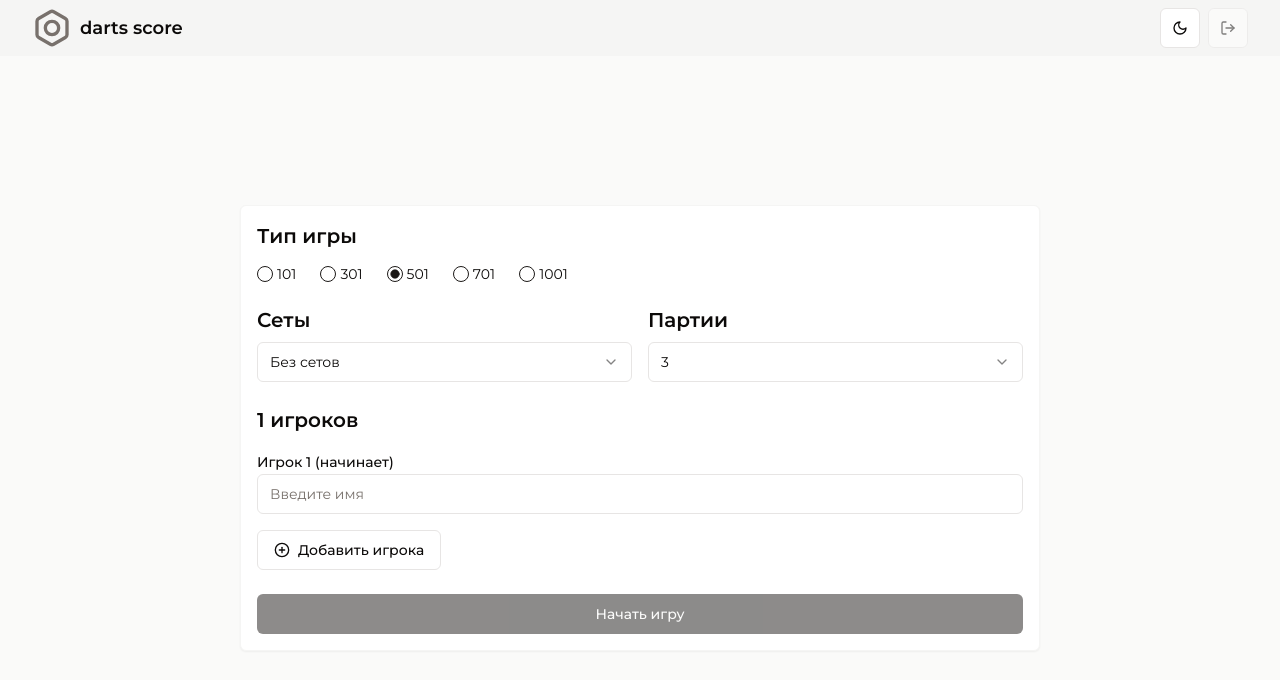
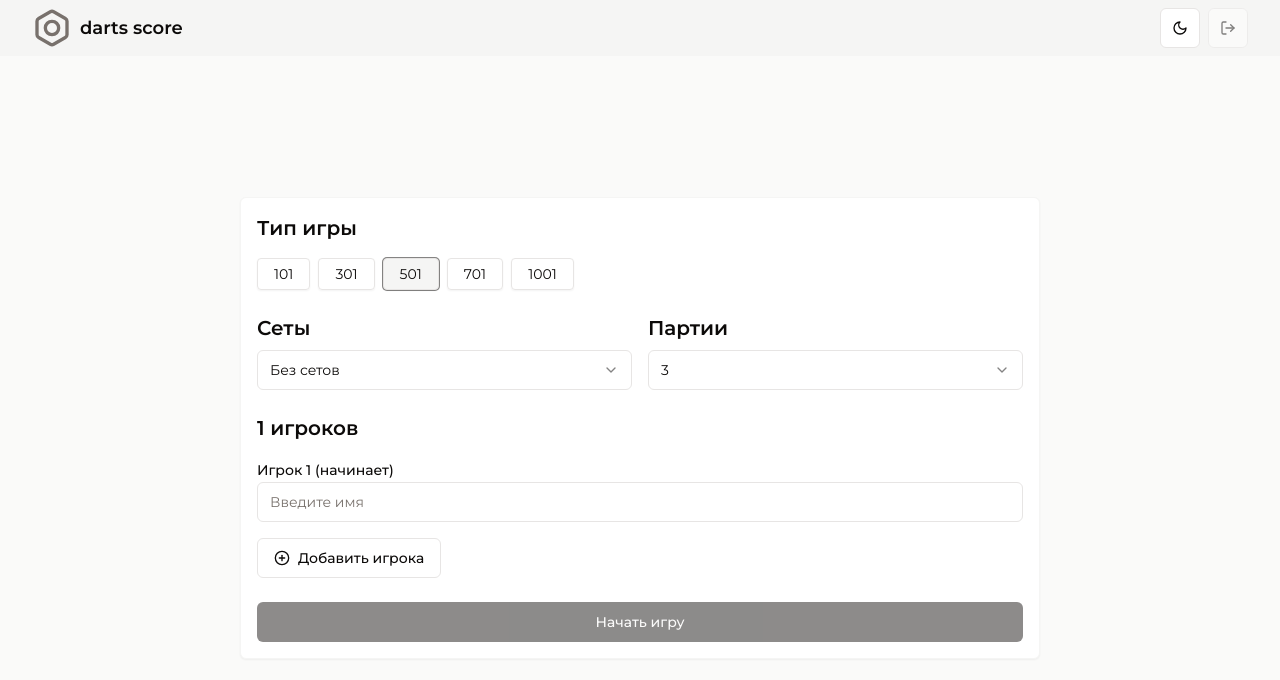
Before and after one commit to koshinva/score-darts, a React (Vite) app: page / in a window 1280 px wide. Shown: the top 680 px of the page. Built offline with nearby package versions, Linux system fonts and the light colour scheme.

Commit message:
feat: edit styles of radio group start form game

```diff
--- a/src/components/game.form/ui/game.type.group.tsx
+++ b/src/components/game.form/ui/game.type.group.tsx
@@ -20,15 +20,17 @@ export const GameTypeGroup = () => {
             <RadioGroup
               onValueChange={field.onChange}
               defaultValue={field.value}
-              className="flex gap-6"
+              className="flex gap-2 items-center"
             >
               {gameType.map((type) => {
                 return (
                   <FormItem key={type} className="flex items-center gap-1">
                     <FormControl>
-                      <RadioGroupItem value={type} />
+                      <RadioGroupItem value={type} className="peer hidden" />
                     </FormControl>
-                    <FormLabel className="font-normal">{type}</FormLabel>
+                    <FormLabel className="cursor-pointer rounded-sm border border-border px-4 py-2 font-normal shadow-sm hover:bg-muted peer-aria-checked:bg-muted peer-aria-checked:ring-1 peer-aria-checked:ring-ring/50">
+                      {type}
+                    </FormLabel>
                   </FormItem>
                 );
               })}
```
